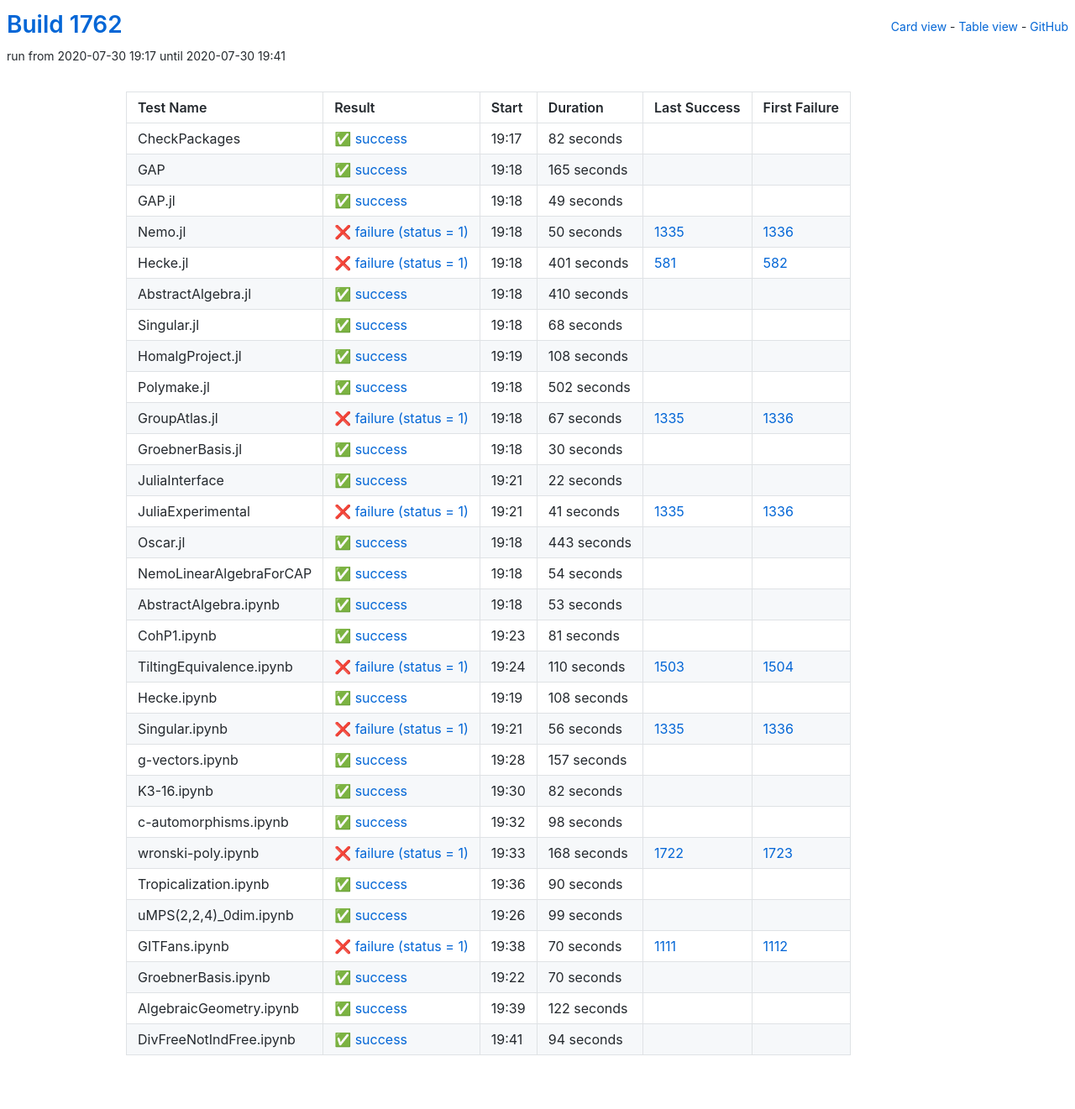
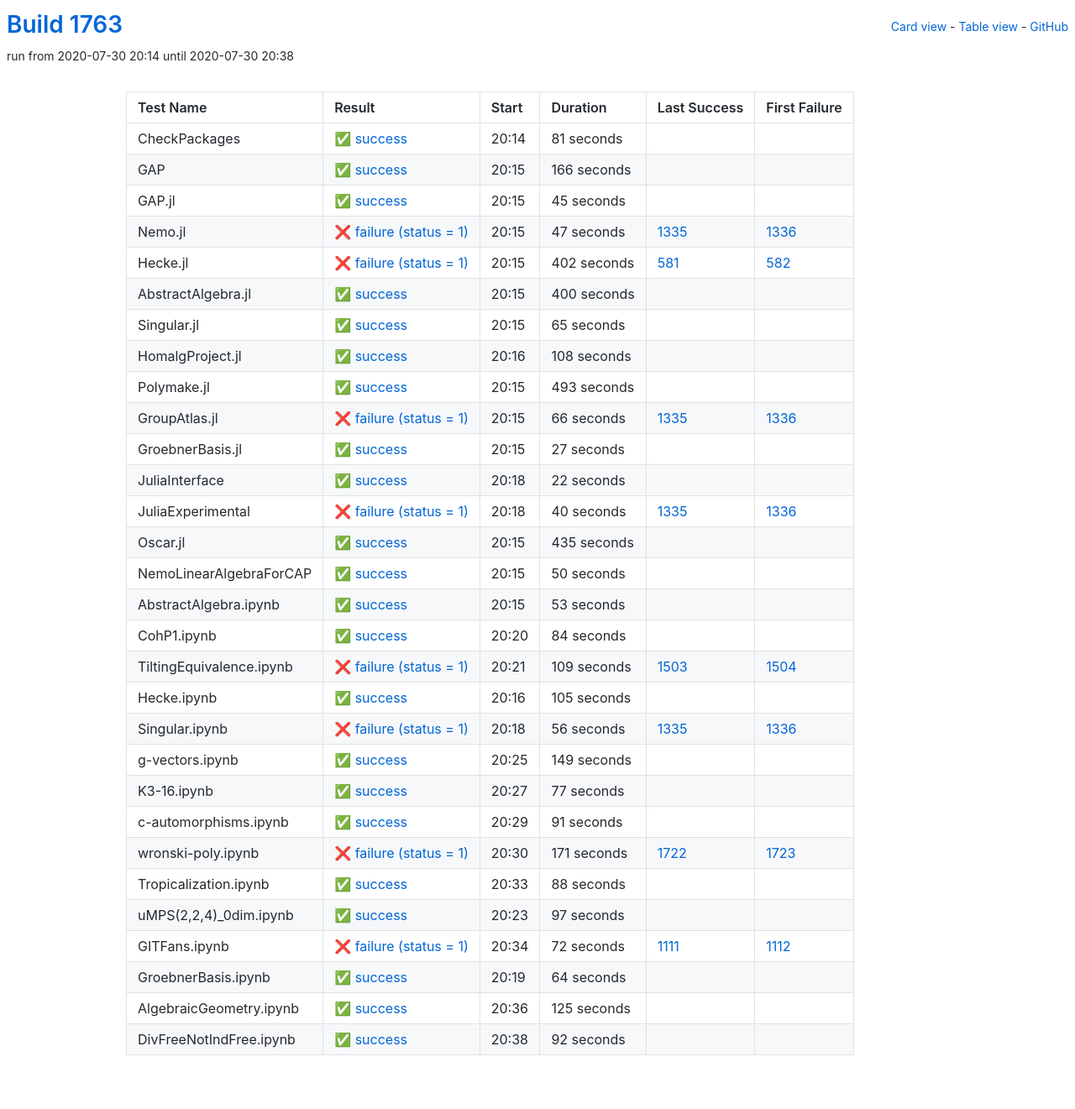
Before and after one commit to oscar-system/oscar-ci-status-1.4, a Jekyll site: the page built from table.html, in a window 1280 px wide. Shown: the whole page at 84% size. Built offline with Jekyll 4.4.1, drawn with Linux system fonts in a browser that asks for light colours.

Commit message:
Build #1763

```diff
--- a/_data/ci.yml
+++ b/_data/ci.yml
@@ -1,6 +1,6 @@
 ---
-build: 1762
-build_url: https://oscarci.mathematik.uni-kl.de/job/oscar-julia-1.4/1762/
+build: 1763
+build_url: https://oscarci.mathematik.uni-kl.de/job/oscar-julia-1.4/1763/
 job: oscar-julia-1.4
 organization: oscar-system
 repo: oscar-ci-status-1.4
@@ -8,92 +8,92 @@ repourl: https://github.com/oscar-system/oscar-ci-status-1.4
 tests:
 - name: CheckPackages
   id: checkpackages
-  log: https://oscarci.mathematik.uni-kl.de/job/oscar-julia-1.4/1762/artifact/logs/build-1762/CheckPackages.log
-  start: 2020-07-30 19:17
+  log: https://oscarci.mathematik.uni-kl.de/job/oscar-julia-1.4/1763/artifact/logs/build-1763/CheckPackages.log
+  start: 2020-07-30 20:14
   success: true
   exitcode: 0
   status: success
-  duration: 82
+  duration: 81
   last_success: false
   last_success_url:
   first_failure: false
   first_failure_url:
 - name: GAP
   id: gap
-  log: https://oscarci.mathematik.uni-kl.de/job/oscar-julia-1.4/1762/artifact/logs/build-1762/GAP.log
-  start: 2020-07-30 19:18
+  log: https://oscarci.mathematik.uni-kl.de/job/oscar-julia-1.4/1763/artifact/logs/build-1763/GAP.log
+  start: 2020-07-30 20:15
   success: true
   exitcode: 0
   status: success
-  duration: 165
+  duration: 166
   last_success: false
   last_success_url:
   first_failure: false
   first_failure_url:
 - name: GAP.jl
   id: gap-jl
-  log: https://oscarci.mathematik.uni-kl.de/job/oscar-julia-1.4/1762/artifact/logs/build-1762/GAP.jl.log
-  start: 2020-07-30 19:18
+  log: https://oscarci.mathematik.uni-kl.de/job/oscar-julia-1.4/1763/artifact/logs/build-1763/GAP.jl.log
+  start: 2020-07-30 20:15
   success: true
   exitcode: 0
   status: success
-  duration: 49
+  duration: 45
   last_success: false
   last_success_url:
   first_failure: false
   first_failure_url:
 - name: Nemo.jl
   id: nemo-jl
-  log: https://oscarci.mathematik.uni-kl.de/job/oscar-julia-1.4/1762/artifact/logs/build-1762/Nemo.jl.log
-  start: 2020-07-30 19:18
+  log: https://oscarci.mathematik.uni-kl.de/job/oscar-julia-1.4/1763/artifact/logs/build-1763/Nemo.jl.log
+  start: 2020-07-30 20:15
   success: false
   exitcode: 1
   status: failure
-  duration: 50
+  duration: 47
   last_success: 1335
   last_success_url: https://oscarci.mathematik.uni-kl.de/job/oscar-julia-1.4/1335/
   first_failure: 1336
   first_failure_url: https://oscarci.mathematik.uni-kl.de/job/oscar-julia-1.4/1336/
 - name: Hecke.jl
   id: hecke-jl
-  log: https://oscarci.mathematik.uni-kl.de/job/oscar-julia-1.4/1762/artifact/logs/build-1762/Hecke.jl.log
-  start: 2020-07-30 19:18
+  log: https://oscarci.mathematik.uni-kl.de/job/oscar-julia-1.4/1763/artifact/logs/build-1763/Hecke.jl.log
+  start: 2020-07-30 20:15
   success: false
   exitcode: 1
   status: failure
-  duration: 401
+  duration: 402
   last_success: 581
   last_success_url: https://oscarci.mathematik.uni-kl.de/job/oscar-julia-1.4/581/
   first_failure: 582
   first_failure_url: https://oscarci.mathematik.uni-kl.de/job/oscar-julia-1.4/582/
 - name: AbstractAlgebra.jl
   id: abstractalgebra-jl
-  log: https://oscarci.mathematik.uni-kl.de/job/oscar-julia-1.4/1762/artifact/logs/build-1762/AbstractAlgebra.jl.log
-  start: 2020-07-30 19:18
+  log: https://oscarci.mathematik.uni-kl.de/job/oscar-julia-1.4/1763/artifact/logs/build-1763/AbstractAlgebra.jl.log
+  start: 2020-07-30 20:15
   success: true
   exitcode: 0
   status: success
-  duration: 410
+  duration: 400
   last_success: false
   last_success_url:
   first_failure: false
   first_failure_url:
 - name: Singular.jl
   id: singular-jl
-  log: https://oscarci.mathematik.uni-kl.de/job/oscar-julia-1.4/1762/artifact/logs/build-1762/Singular.jl.log
-  start: 2020-07-30 19:18
+  log: https://oscarci.mathematik.uni-kl.de/job/oscar-julia-1.4/1763/artifact/logs/build-1763/Singular.jl.log
+  start: 2020-07-30 20:15
   success: true
   exitcode: 0
   status: success
-  duration: 68
+  duration: 65
   last_success: false
   last_success_url:
   first_failure: false
   first_failure_url:
 - name: HomalgProject.jl
   id: homalgproject-jl
-  log: https://oscarci.mathematik.uni-kl.de/job/oscar-julia-1.4/1762/artifact/logs/build-1762/HomalgProject.jl.log
-  start: 2020-07-30 19:19
+  log: https://oscarci.mathematik.uni-kl.de/job/oscar-julia-1.4/1763/artifact/logs/build-1763/HomalgProject.jl.log
+  start: 2020-07-30 20:16
   success: true
   exitcode: 0
   status: success
@@ -104,44 +104,44 @@ tests:
   first_failure_url:
 - name: Polymake.jl
   id: polymake-jl
-  log: https://oscarci.mathematik.uni-kl.de/job/oscar-julia-1.4/1762/artifact/logs/build-1762/Polymake.jl.log
-  start: 2020-07-30 19:18
+  log: https://oscarci.mathematik.uni-kl.de/job/oscar-julia-1.4/1763/artifact/logs/build-1763/Polymake.jl.log
+  start: 2020-07-30 20:15
   success: true
   exitcode: 0
   status: success
-  duration: 502
+  duration: 493
   last_success: false
   last_success_url:
   first_failure: false
   first_failure_url:
 - name: GroupAtlas.jl
   id: groupatlas-jl
-  log: https://oscarci.mathematik.uni-kl.de/job/oscar-julia-1.4/1762/artifact/logs/build-1762/GroupAtlas.jl.log
-  start: 2020-07-30 19:18
+  log: https://oscarci.mathematik.uni-kl.de/job/oscar-julia-1.4/1763/artifact/logs/build-1763/GroupAtlas.jl.log
+  start: 2020-07-30 20:15
   success: false
   exitcode: 1
   status: failure
-  duration: 67
+  duration: 66
   last_success: 1335
   last_success_url: https://oscarci.mathematik.uni-kl.de/job/oscar-julia-1.4/1335/
   first_failure: 1336
   first_failure_url: https://oscarci.mathematik.uni-kl.de/job/oscar-julia-1.4/1336/
 - name: GroebnerBasis.jl
   id: groebnerbasis-jl
-  log: https://oscarci.mathematik.uni-kl.de/job/oscar-julia-1.4/1762/artifact/logs/build-1762/GroebnerBasis.jl.log
-  start: 2020-07-30 19:18
+  log: https://oscarci.mathematik.uni-kl.de/job/oscar-julia-1.4/1763/artifact/logs/build-1763/GroebnerBasis.jl.log
+  start: 2020-07-30 20:15
   success: true
   exitcode: 0
   status: success
-  duration: 30
+  duration: 27
   last_success: false
   last_success_url:
   first_failure: false
   first_failure_url:
 - name: JuliaInterface
   id: juliainterface
-  log: https://oscarci.mathematik.uni-kl.de/job/oscar-julia-1.4/1762/artifact/logs/build-1762/JuliaInterface.log
-  start: 2020-07-30 19:21
+  log: https://oscarci.mathematik.uni-kl.de/job/oscar-julia-1.4/1763/artifact/logs/build-1763/JuliaInterface.log
+  start: 2020-07-30 20:18
   success: true
   exitcode: 0
   status: success
@@ -152,44 +152,44 @@ tests:
   first_failure_url:
 - name: JuliaExperimental
   id: juliaexperimental
-  log: https://oscarci.mathematik.uni-kl.de/job/oscar-julia-1.4/1762/artifact/logs/build-1762/JuliaExperimental.log
-  start: 2020-07-30 19:21
+  log: https://oscarci.mathematik.uni-kl.de/job/oscar-julia-1.4/1763/artifact/logs/build-1763/JuliaExperimental.log
+  start: 2020-07-30 20:18
   success: false
   exitcode: 1
   status: failure
-  duration: 41
+  duration: 40
   last_success: 1335
   last_success_url: https://oscarci.mathematik.uni-kl.de/job/oscar-julia-1.4/1335/
   first_failure: 1336
   first_failure_url: https://oscarci.mathematik.uni-kl.de/job/oscar-julia-1.4/1336/
 - name: Oscar.jl
   id: oscar-jl
-  log: https://oscarci.mathematik.uni-kl.de/job/oscar-julia-1.4/1762/artifact/logs/build-1762/Oscar.jl.log
-  start: 2020-07-30 19:18
+  log: https://oscarci.mathematik.uni-kl.de/job/oscar-julia-1.4/1763/artifact/logs/build-1763/Oscar.jl.log
+  start: 2020-07-30 20:15
   success: true
   exitcode: 0
   status: success
-  duration: 443
+  duration: 435
   last_success: false
   last_success_url:
   first_failure: false
   first_failure_url:
 - name: NemoLinearAlgebraForCAP
   id: nemolinearalgebraforcap
-  log: https://oscarci.mathematik.uni-kl.de/job/oscar-julia-1.4/1762/artifact/logs/build-1762/NemoLinearAlgebraForCAP.log
-  start: 2020-07-30 19:18
+  log: https://oscarci.mathematik.uni-kl.de/job/oscar-julia-1.4/1763/artifact/logs/build-1763/NemoLinearAlgebraForCAP.log
+  start: 2020-07-30 20:15
   success: true
   exitcode: 0
   status: success
-  duration: 54
+  duration: 50
   last_success: false
   last_success_url:
   first_failure: false
   first_failure_url:
 - name: AbstractAlgebra.ipynb
   id: abstractalgebra-ipynb
-  log: https://oscarci.mathematik.uni-kl.de/job/oscar-julia-1.4/1762/artifact/logs/build-1762/AbstractAlgebra.ipynb.log
-  start: 2020-07-30 19:18
+  log: https://oscarci.mathematik.uni-kl.de/job/oscar-julia-1.4/1763/artifact/logs/build-1763/AbstractAlgebra.ipynb.log
+  start: 2020-07-30 20:15
   success: true
   exitcode: 0
   status: success
@@ -200,44 +200,44 @@ tests:
   first_failure_url:
 - name: CohP1.ipynb
   id: cohp1-ipynb
-  log: https://oscarci.mathematik.uni-kl.de/job/oscar-julia-1.4/1762/artifact/logs/build-1762/CohP1.ipynb.log
-  start: 2020-07-30 19:23
+  log: https://oscarci.mathematik.uni-kl.de/job/oscar-julia-1.4/1763/artifact/logs/build-1763/CohP1.ipynb.log
+  start: 2020-07-30 20:20
   success: true
   exitcode: 0
   status: success
-  duration: 81
+  duration: 84
   last_success: false
   last_success_url:
   first_failure: false
   first_failure_url:
 - name: TiltingEquivalence.ipynb
   id: tiltingequivalence-ipynb
-  log: https://oscarci.mathematik.uni-kl.de/job/oscar-julia-1.4/1762/artifact/logs/build-1762/TiltingEquivalence.ipynb.log
-  start: 2020-07-30 19:24
+  log: https://oscarci.mathematik.uni-kl.de/job/oscar-julia-1.4/1763/artifact/logs/build-1763/TiltingEquivalence.ipynb.log
+  start: 2020-07-30 20:21
   success: false
   exitcode: 1
   status: failure
-  duration: 110
+  duration: 109
   last_success: 1503
   last_success_url: https://oscarci.mathematik.uni-kl.de/job/oscar-julia-1.4/1503/
   first_failure: 1504
   first_failure_url: https://oscarci.mathematik.uni-kl.de/job/oscar-julia-1.4/1504/
 - name: Hecke.ipynb
   id: hecke-ipynb
-  log: https://oscarci.mathematik.uni-kl.de/job/oscar-julia-1.4/1762/artifact/logs/build-1762/Hecke.ipynb.log
-  start: 2020-07-30 19:19
+  log: https://oscarci.mathematik.uni-kl.de/job/oscar-julia-1.4/1763/artifact/logs/build-1763/Hecke.ipynb.log
+  start: 2020-07-30 20:16
   success: true
   exitcode: 0
   status: success
-  duration: 108
+  duration: 105
   last_success: false
   last_success_url:
   first_failure: false
   first_failure_url:
 - name: Singular.ipynb
   id: singular-ipynb
-  log: https://oscarci.mathematik.uni-kl.de/job/oscar-julia-1.4/1762/artifact/logs/build-1762/Singular.ipynb.log
-  start: 2020-07-30 19:21
+  log: https://oscarci.mathematik.uni-kl.de/job/oscar-julia-1.4/1763/artifact/logs/build-1763/Singular.ipynb.log
+  start: 2020-07-30 20:18
   success: false
   exitcode: 1
   status: failure
@@ -248,120 +248,120 @@ tests:
   first_failure_url: https://oscarci.mathematik.uni-kl.de/job/oscar-julia-1.4/1336/
 - name: g-vectors.ipynb
   id: g-vectors-ipynb
-  log: https://oscarci.mathematik.uni-kl.de/job/oscar-julia-1.4/1762/artifact/logs/build-1762/g-vectors.ipynb.log
-  start: 2020-07-30 19:28
+  log: https://oscarci.mathematik.uni-kl.de/job/oscar-julia-1.4/1763/artifact/logs/build-1763/g-vectors.ipynb.log
+  start: 2020-07-30 20:25
   success: true
   exitcode: 0
   status: success
-  duration: 157
+  duration: 149
   last_success: false
   last_success_url:
   first_failure: false
   first_failure_url:
 - name: K3-16.ipynb
   id: k3-16-ipynb
-  log: https://oscarci.mathematik.uni-kl.de/job/oscar-julia-1.4/1762/artifact/logs/build-1762/K3-16.ipynb.log
-  start: 2020-07-30 19:30
+  log: https://oscarci.mathematik.uni-kl.de/job/oscar-julia-1.4/1763/artifact/logs/build-1763/K3-16.ipynb.log
+  start: 2020-07-30 20:27
   success: true
   exitcode: 0
   status: success
-  duration: 82
+  duration: 77
   last_success: false
   last_success_url:
   first_failure: false
   first_failure_url:
 - name: c-automorphisms.ipynb
   id: c-automorphisms-ipynb
-  log: https://oscarci.mathematik.uni-kl.de/job/oscar-julia-1.4/1762/artifact/logs/build-1762/c-automorphisms.ipynb.log
-  start: 2020-07-30 19:32
+  log: https://oscarci.mathematik.uni-kl.de/job/oscar-julia-1.4/1763/artifact/logs/build-1763/c-automorphisms.ipynb.log
+  start: 2020-07-30 20:29
   success: true
   exitcode: 0
   status: success
-  duration: 98
+  duration: 91
   last_success: false
   last_success_url:
   first_failure: false
   first_failure_url:
 - name: wronski-poly.ipynb
   id: wronski-poly-ipynb
-  log: https://oscarci.mathematik.uni-kl.de/job/oscar-julia-1.4/1762/artifact/logs/build-1762/wronski-poly.ipynb.log
-  start: 2020-07-30 19:33
+  log: https://oscarci.mathematik.uni-kl.de/job/oscar-julia-1.4/1763/artifact/logs/build-1763/wronski-poly.ipynb.log
+  start: 2020-07-30 20:30
   success: false
   exitcode: 1
   status: failure
-  duration: 168
+  duration: 171
   last_success: 1722
   last_success_url: https://oscarci.mathematik.uni-kl.de/job/oscar-julia-1.4/1722/
   first_failure: 1723
   first_failure_url: https://oscarci.mathematik.uni-kl.de/job/oscar-julia-1.4/1723/
 - name: Tropicalization.ipynb
   id: tropicalization-ipynb
-  log: https://oscarci.mathematik.uni-kl.de/job/oscar-julia-1.4/1762/artifact/logs/build-1762/Tropicalization.ipynb.log
-  start: 2020-07-30 19:36
+  log: https://oscarci.mathematik.uni-kl.de/job/oscar-julia-1.4/1763/artifact/logs/build-1763/Tropicalization.ipynb.log
+  start: 2020-07-30 20:33
   success: true
   exitcode: 0
   status: success
-  duration: 90
+  duration: 88
   last_success: false
   last_success_url:
   first_failure: false
   first_failure_url:
 - name: uMPS(2,2,4)_0dim.ipynb
   id: umps-2-2-4-0dim-ipynb
-  log: https://oscarci.mathematik.uni-kl.de/job/oscar-julia-1.4/1762/artifact/logs/build-1762/uMPS-2-2-4-_0dim.ipynb.log
-  start: 2020-07-30 19:26
+  log: https://oscarci.mathematik.uni-kl.de/job/oscar-julia-1.4/1763/artifact/logs/build-1763/uMPS-2-2-4-_0dim.ipynb.log
+  start: 2020-07-30 20:23
   success: true
   exitcode: 0
   status: success
-  duration: 99
+  duration: 97
   last_success: false
   last_success_url:
   first_failure: false
   first_failure_url:
 - name: GITFans.ipynb
   id: gitfans-ipynb
-  log: https://oscarci.mathematik.uni-kl.de/job/oscar-julia-1.4/1762/artifact/logs/build-1762/GITFans.ipynb.log
-  start: 2020-07-30 19:38
+  log: https://oscarci.mathematik.uni-kl.de/job/oscar-julia-1.4/1763/artifact/logs/build-1763/GITFans.ipynb.log
+  start: 2020-07-30 20:34
   success: false
   exitcode: 1
   status: failure
-  duration: 70
+  duration: 72
   last_success: 1111
   last_success_url: https://oscarci.mathematik.uni-kl.de/job/oscar-julia-1.4/1111/
   first_failure: 1112
   first_failure_url: https://oscarci.mathematik.uni-kl.de/job/oscar-julia-1.4/1112/
 - name: GroebnerBasis.ipynb
   id: groebnerbasis-ipynb
-  log: https://oscarci.mathematik.uni-kl.de/job/oscar-julia-1.4/1762/artifact/logs/build-1762/GroebnerBasis.ipynb.log
-  start: 2020-07-30 19:22
+  log: https://oscarci.mathematik.uni-kl.de/job/oscar-julia-1.4/1763/artifact/logs/build-1763/GroebnerBasis.ipynb.log
+  start: 2020-07-30 20:19
   success: true
   exitcode: 0
   status: success
-  duration: 70
+  duration: 64
   last_success: false
   last_success_url:
   first_failure: false
   first_failure_url:
 - name: AlgebraicGeometry.ipynb
   id: algebraicgeometry-ipynb
-  log: https://oscarci.mathematik.uni-kl.de/job/oscar-julia-1.4/1762/artifact/logs/build-1762/AlgebraicGeometry.ipynb.log
-  start: 2020-07-30 19:39
+  log: https://oscarci.mathematik.uni-kl.de/job/oscar-julia-1.4/1763/artifact/logs/build-1763/AlgebraicGeometry.ipynb.log
+  start: 2020-07-30 20:36
   success: true
   exitcode: 0
   status: success
-  duration: 122
+  duration: 125
   last_success: false
   last_success_url:
   first_failure: false
   first_failure_url:
 - name: DivFreeNotIndFree.ipynb
   id: divfreenotindfree-ipynb
-  log: https://oscarci.mathematik.uni-kl.de/job/oscar-julia-1.4/1762/artifact/logs/build-1762/DivFreeNotIndFree.ipynb.log
-  start: 2020-07-30 19:41
+  log: https://oscarci.mathematik.uni-kl.de/job/oscar-julia-1.4/1763/artifact/logs/build-1763/DivFreeNotIndFree.ipynb.log
+  start: 2020-07-30 20:38
   success: true
   exitcode: 0
   status: success
-  duration: 94
+  duration: 92
   last_success: false
   last_success_url:
   first_failure: false
```
Also changed, not shown: README.md.
